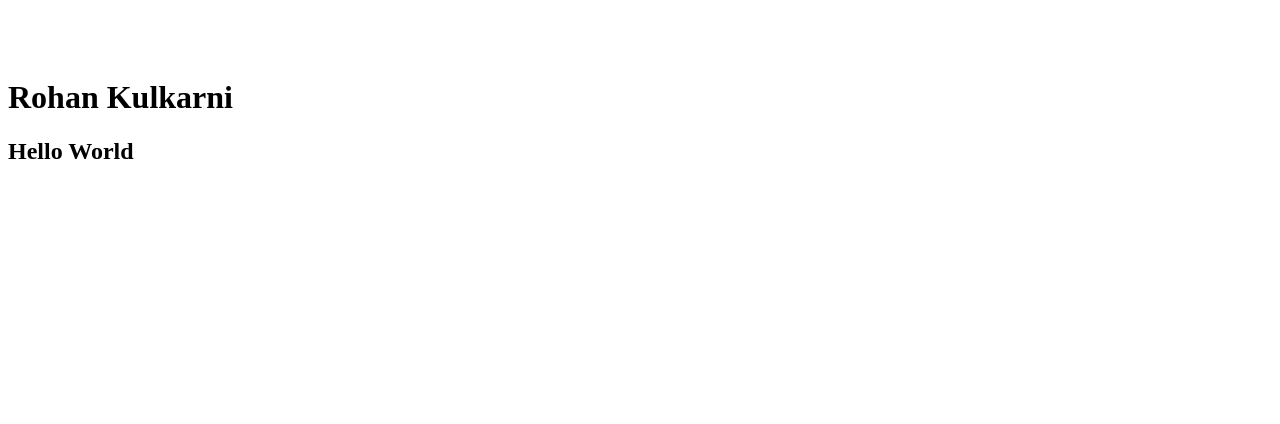
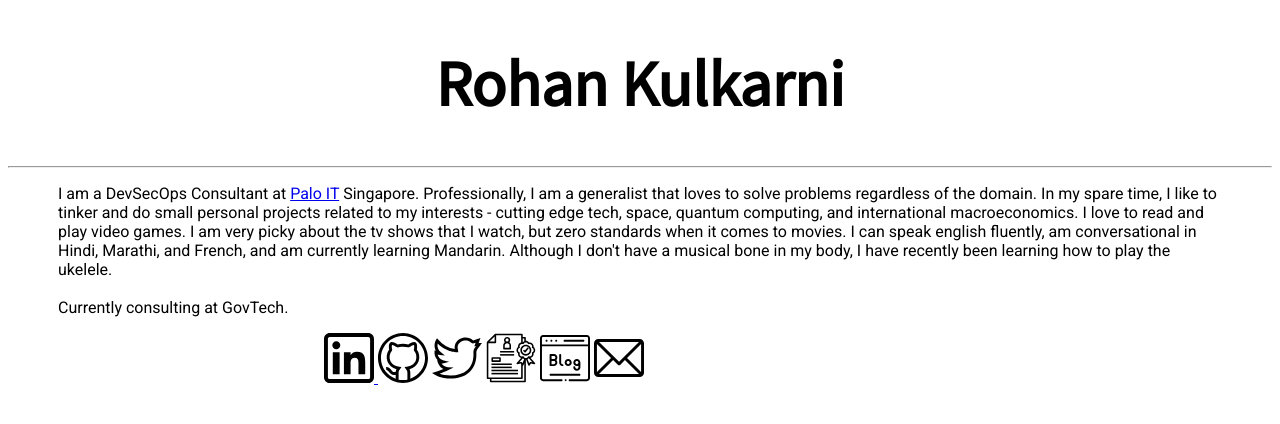
Before and after one commit to rohank25/rohank25.github.io, a plain HTML site: page index.html in a window 1280 px wide. Drawn offline with Linux system fonts and the light colour scheme.

Commit message:
minimal, ugly blog. not styled properly, only linkedin link

```diff
--- a/custom.css
+++ b/custom.css
@@ -1,7 +1,18 @@
-header {
-  padding-top: 50px;
+.nameheader {
+  font-family: 'Source Sans Pro';
+  text-align: center;
+  font-size: 32px;
 }
 
-body {
-  padding-top: 50px;
+.blurb {
+  font-family: 'Roboto';
+  padding-left: 50px;
+  padding-right: 50px;
 }
+
+.icons {
+  display: block;
+  margin-left: auto;
+  margin-right: auto;
+  width: 50%;
+}
--- a/index.html
+++ b/index.html
@@ -8,18 +8,37 @@
     <meta name="viewport" content="width=device-width, initial-scale=1">
     <meta name="description" content="Rohan Kulkarni's personal website">
     <meta name="author" content="Rohan Kulkarni">
-    <link rel="icon" type="image/png" href="favicon.ico">
+    <link rel="icon" type="image/png" href="images/favicon.ico">
 
     <title>Rohan Kulkarni</title>
 
-    <!-- Custom styles for this template -->
+    <link href='http://fonts.googleapis.com/css?family=Source+Sans+Pro' rel='stylesheet' type='text/css'>
+    <link href='http://fonts.googleapis.com/css?family=Roboto' rel='stylesheet' type='text/css'>
     <link href="custom.css" rel="stylesheet">
   </head>
 
   <body>
-    <div class="header">
+    <div class="nameheader">
       <h1>Rohan Kulkarni</h1>
-        <h2>Hello World</h2>
+    </div>
+    <hr>
+    <div class="blurb">
+      <p>
+        I am a DevSecOps Consultant at <a href="https://palo-it.com/">Palo IT</a> Singapore. Professionally, I am a generalist that loves to solve problems regardless of the domain. In my spare time, I like to tinker and do small personal projects related to my interests - cutting edge tech, space, quantum computing, and international macroeconomics. I love to read and play video games. I am very picky about the tv shows that I watch, but zero standards when it comes to movies. I can speak english fluently, am conversational in Hindi, Marathi, and French, and am currently learning Mandarin. Although I don't have a musical bone in my body, I have recently been learning how to play the ukelele.
+        <br>
+        <br>
+        Currently consulting at GovTech.
+      </p>
+    </div>
+    <div class="icons">
+      <a href="https://www.linkedin.com/in/rohan-kulkarni-06a0194a/">
+        <img class="linkedinicon" src="images/linkedin.svg" title="LinkedIn" alt="LinkedIn" height="50" width="50">
+      </a>
+      <img class="githubicon" src="images/github.svg" title="GitHub" alt="GitHub" height="50" width="50">
+      <img class="twittericon" src="images/twitter.svg" title="Twitter" alt="Twitter" height="50" width="50">
+      <img class="resumeicon" src="images/curriculum.svg" title="Resume" alt="Resume" height="50" width="50">
+      <img class="blogicon" src="images/blogging.svg" title="Blog" alt="Blog" height="50" width="50">
+      <img class="emailicon" src="images/email.svg" title="Email" alt="Email" height="50" width="50">
     </div>
   </body>
 </html>
```
Also changed, not shown: images/blogging.svg (added), images/curriculum.svg (added), images/email.svg (added), images/favicon.ico (renamed from favicon.ico), images/github.svg (added), images/linkedin.svg (added), images/twitter.svg (added).
